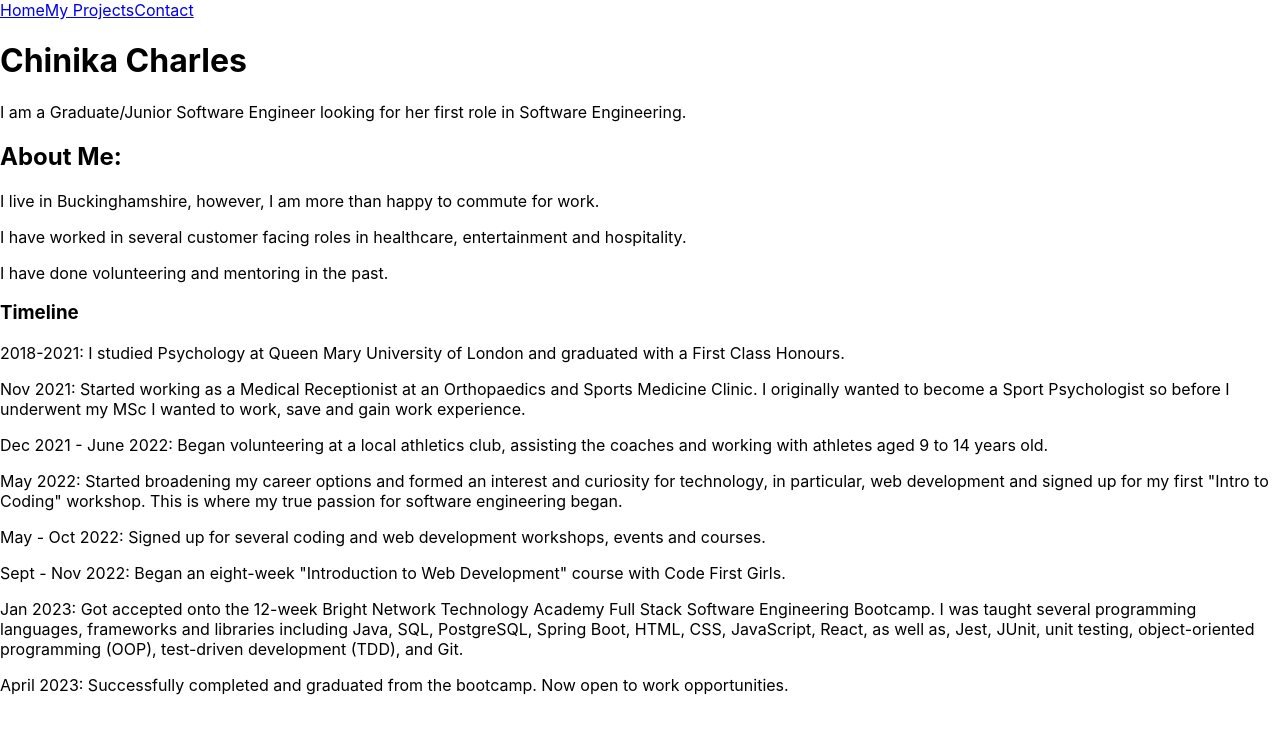
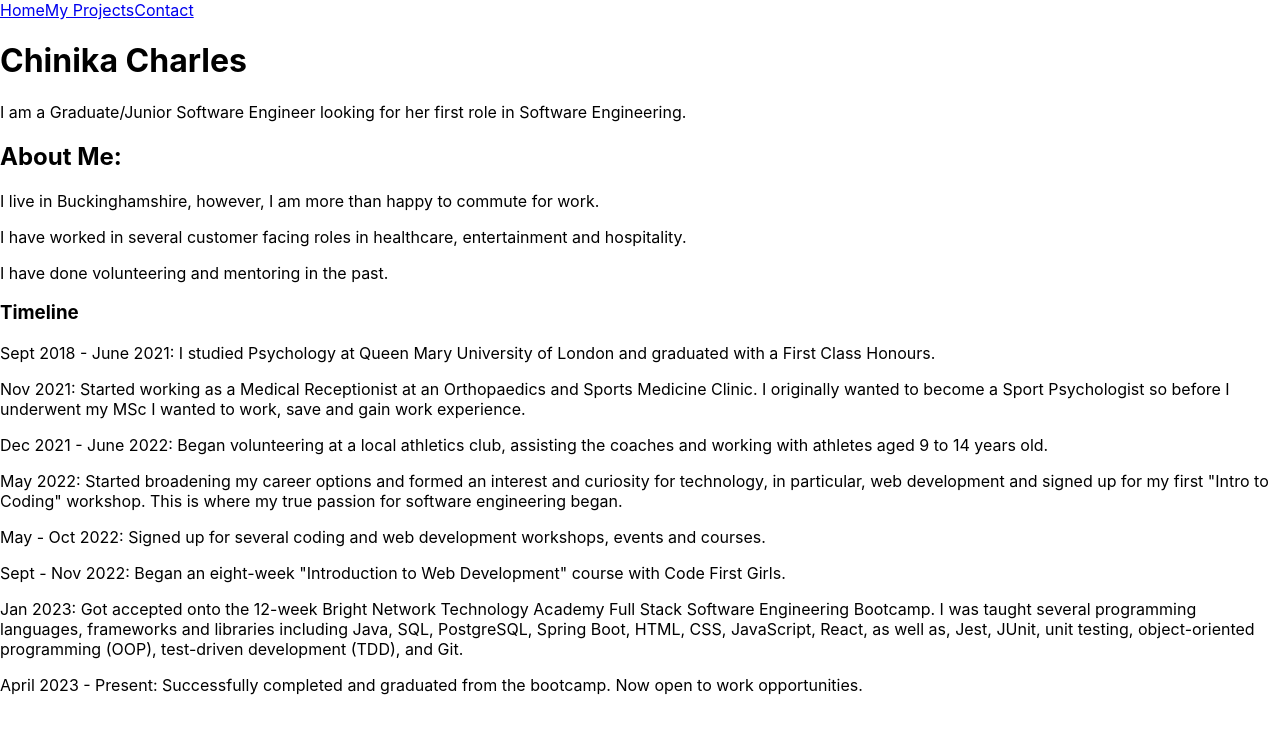
Before and after one commit to ChinikaC/My_Portfolio, a React (Create React App) app: page / in a window 1280 px wide. Shown: the top 734 px of the page. Built offline with nearby package versions, Linux system fonts and the light colour scheme.

Commit message:
Updated about me section

```diff
--- a/src/components/AboutMe.js
+++ b/src/components/AboutMe.js
@@ -14,7 +14,7 @@ const AboutMe = () => {
                 <p>I have done volunteering and mentoring in the past.</p>
 
                 <h3> Timeline </h3>
-                <p> 2018-2021: I studied Psychology at Queen Mary University of London and graduated with a First Class Honours.</p>
+                <p> Sept 2018 - June 2021: I studied Psychology at Queen Mary University of London and graduated with a First Class Honours.</p>
 
                 <p>Nov 2021: Started working as a Medical Receptionist at an Orthopaedics and Sports Medicine Clinic.
                     I originally wanted to become a Sport Psychologist so before I underwent my MSc I wanted to work, save
@@ -36,7 +36,7 @@ const AboutMe = () => {
                         HTML, CSS, JavaScript, React, as well as, Jest, JUnit, unit testing, object-oriented programming (OOP), test-driven development (TDD),
                         and Git.</p>
 
-                <p>April 2023: Successfully completed and graduated from the bootcamp. Now open to work opportunities.</p>
+                <p>April 2023 - Present: Successfully completed and graduated from the bootcamp. Now open to work opportunities.</p>
             </div>
         </div>
     )
```
